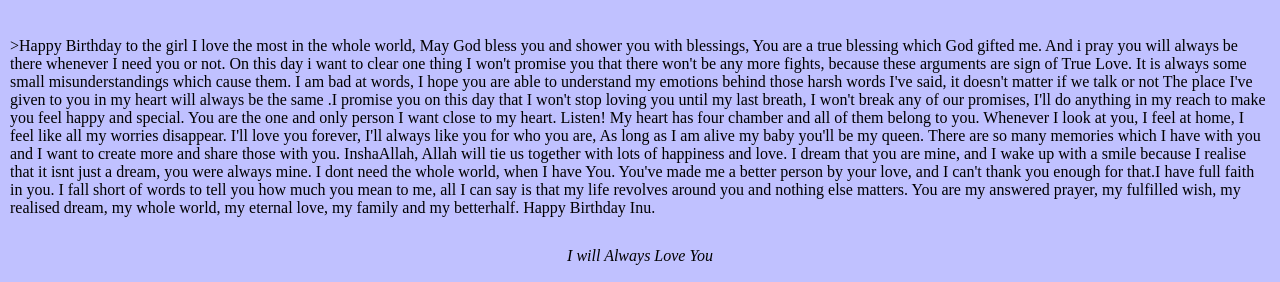
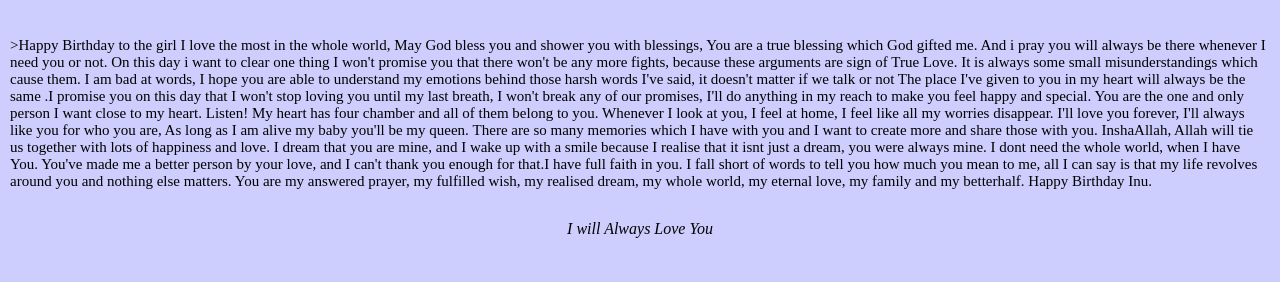
Before and after one commit to miriqbal131/birthday, a plain HTML site: page index.html in a window 1280 px wide. Shown: the part 1310-1592 px from the top of the page. After the commit the page ends 1568 px from the top, so only its background shows below. Drawn offline with Linux system fonts and the light colour scheme.

Commit message:
Update inu.css

```diff
--- a/inu.css
+++ b/inu.css
@@ -3,7 +3,7 @@
   padding: 0;
 }
 body {
-  background-color: rgb(192, 193, 255);
+  background-color: rgb(205, 206, 253);
 }
 h1 {
   font-size: 30px;
@@ -67,3 +67,6 @@ p {
 i.fas {
   color: red;
 }
+p {
+  font-size: 15px;
+}
```
